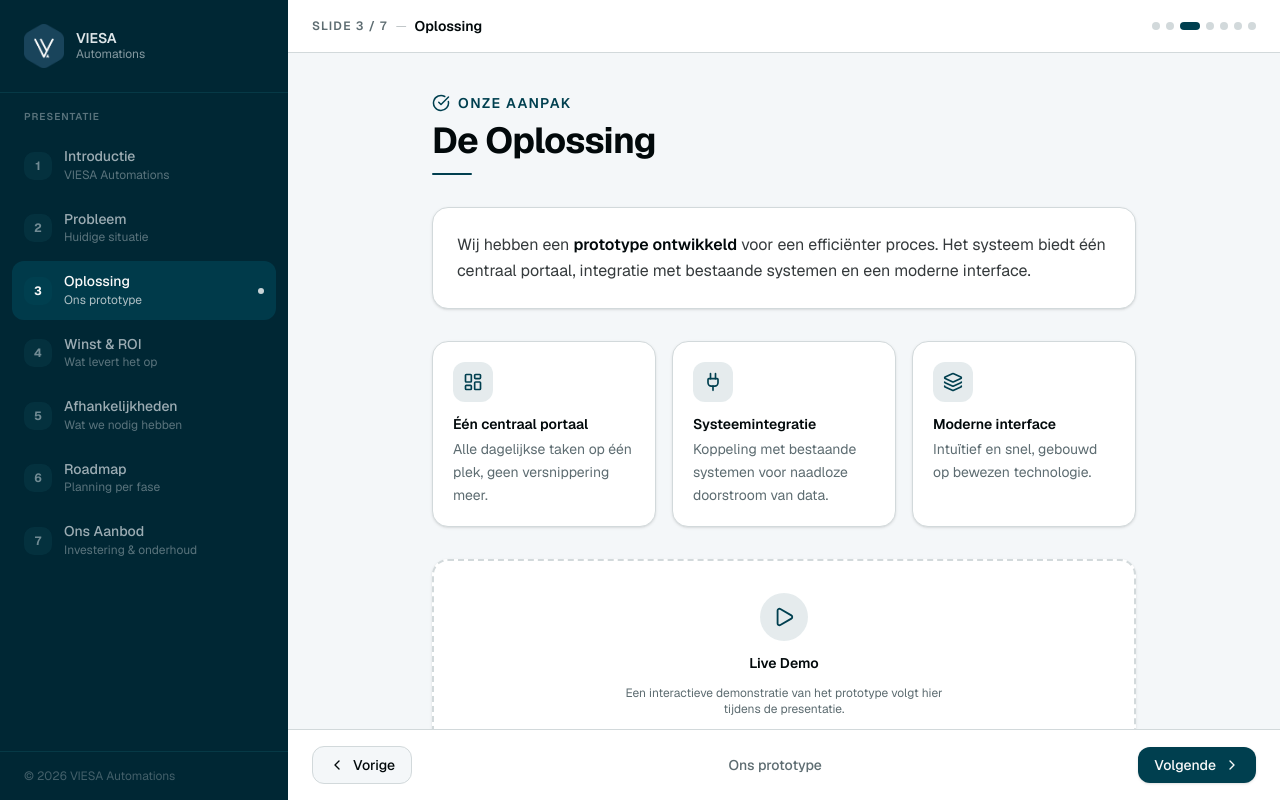
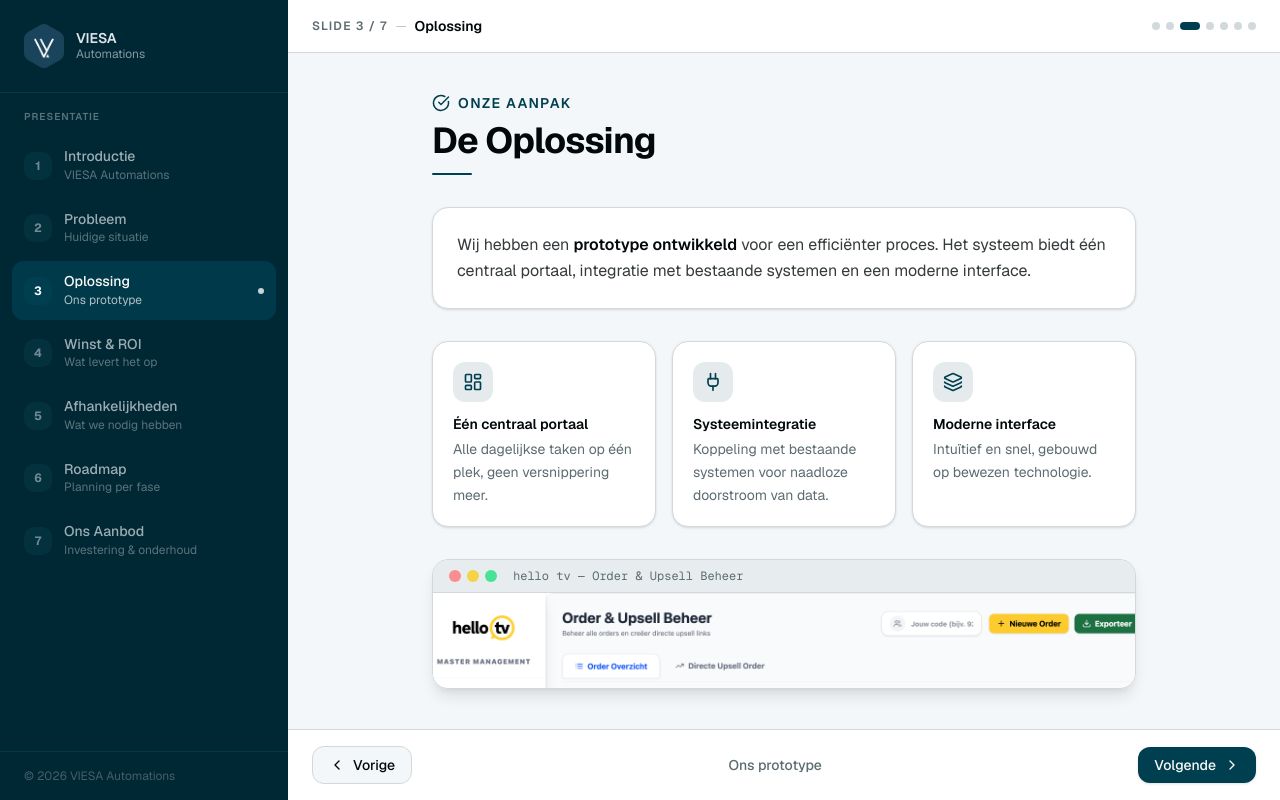
Before and after one commit to jfahellemons/viesa-hellotv-presentation, a Next.js app: page / in a window 1280 px wide. Both pictures are taken after a click on the tab 1196 px from the left and 26 px from the top of the page. Built offline with nearby package versions, Linux system fonts and the light colour scheme.

Commit message:
feat: update slide 3 demo with Order & Upsell Beheer screenshot\n\nReplace demo placeholder with live "Order & Upsell Beheer" module screenshot.

```diff
--- a/components/slides/OplossingsSlide.tsx
+++ b/components/slides/OplossingsSlide.tsx
@@ -1,4 +1,5 @@
-import { CheckCircle, LayoutDashboard, Plug, Layers, Play } from 'lucide-react'
+import Image from 'next/image'
+import { CheckCircle, LayoutDashboard, Plug, Layers } from 'lucide-react'
 
 const features = [
   {
@@ -65,15 +66,27 @@ export default function OplossingsSlide() {
         ))}
       </div>
 
-      {/* Demo placeholder */}
-      <div className="bg-card rounded-2xl border-2 border-dashed border-border flex flex-col items-center justify-center gap-3 py-8 shadow-sm">
-        <div className="flex h-12 w-12 items-center justify-center rounded-full bg-primary/10 text-primary">
-          <Play size={22} />
+      {/* Demo screenshot */}
+      <div className="rounded-2xl overflow-hidden border border-border shadow-lg">
+        <div className="bg-muted px-4 py-2 flex items-center gap-2 border-b border-border">
+          <div className="flex gap-1.5">
+            <span className="w-3 h-3 rounded-full bg-red-400/70" />
+            <span className="w-3 h-3 rounded-full bg-yellow-400/70" />
+            <span className="w-3 h-3 rounded-full bg-green-400/70" />
+          </div>
+          <span className="text-xs text-muted-foreground font-mono ml-2">
+            hello tv — Order &amp; Upsell Beheer
+          </span>
         </div>
-        <p className="font-semibold text-foreground text-sm">Live Demo</p>
-        <p className="text-muted-foreground text-xs text-center max-w-xs">
-          Een interactieve demonstratie van het prototype volgt hier tijdens de presentatie.
-        </p>
+        <div className="relative w-full aspect-[16/9]">
+          <Image
+            src="/demo-screenshot.png"
+            alt="Hello TV Order & Upsell Beheer portaal — live demo schermafbeelding"
+            fill
+            className="object-cover object-top"
+            priority
+          />
+        </div>
       </div>
     </div>
   )
```
Also changed, not shown: public/demo-screenshot.png (added).
